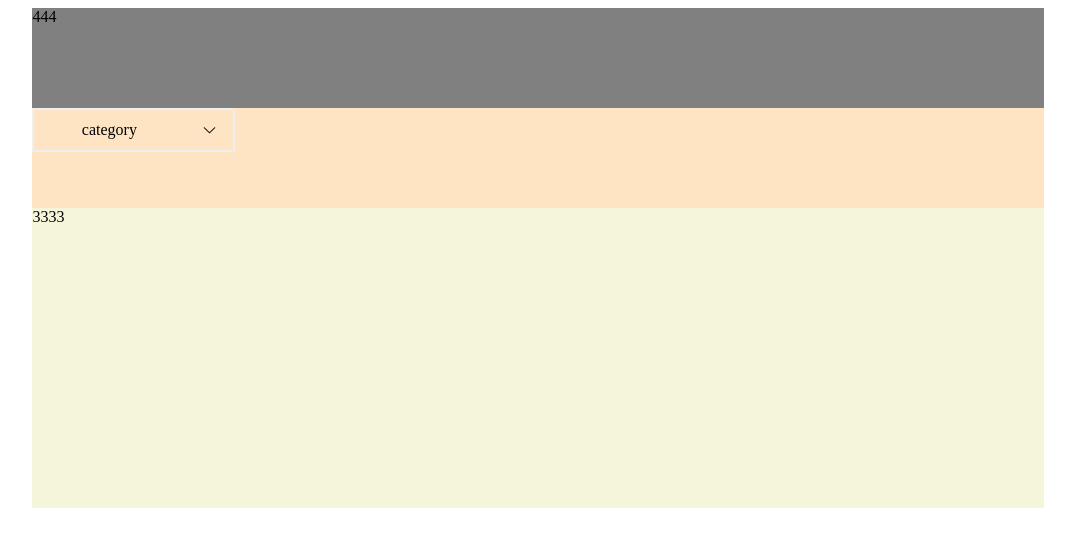
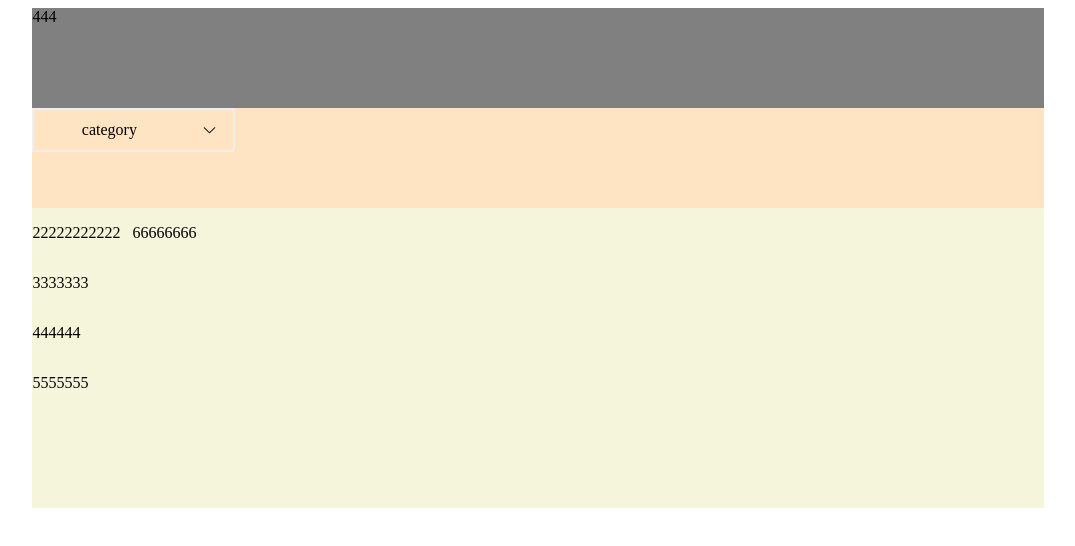
Before and after one commit to huqinqin/blogmall, a Vue app: page /home in a window 1280 px wide. Shown: the top 546 px of the page, without its empty margins (102-1177 px from the left). Built offline with nearby package versions, Linux system fonts and the light colour scheme.

Commit message:
dropdown修改

```diff
--- a/src/components/dropDown.vue
+++ b/src/components/dropDown.vue
@@ -18,7 +18,7 @@ export default {
       categoryList: [
         {
           value: 'life',
-          childrens: ['情感77777777777777777777777', '杂谈','情感', '杂谈']
+          childrens: ['情感', '杂谈','情感', '杂谈']
         },
         {
           value: 'web',
@@ -97,6 +97,8 @@ export default {
               }
               .active{
                   color: red;
+                  font-size: 16px;
+                  font-weight: bold;
               }
               .childcate{
                   position: absolute;
@@ -110,6 +112,8 @@ export default {
                       writing-mode: horizontal-tb;
                       text-align: center;
                       cursor: pointer;
+                      float: left;
+                      width: 100px;
                   }
               }
           }
--- a/src/layout/components/blogFooter.vue
+++ b/src/layout/components/blogFooter.vue
@@ -1,5 +1,13 @@
 <template>
-    <div>3333</div>
+    <div class="blogfoot">
+        <ul class="demo">
+            <li class="demolist"><p>22222222222</p></li>
+            <li class="demolist"><p>3333333</p></li>
+            <li class="demolist"><p>444444</p></li>
+            <li class="demolist"><p>5555555</p></li>
+            <li class="demolist"><p>66666666</p></li>
+        </ul>
+    </div>
 </template>
 
 <script>
@@ -8,6 +16,19 @@ export default {
 }
 </script>
 
-<style scoped>
-
+<style lang="scss">
+   .blogfoot{
+       position: relative;
+       .demo{
+           position: absolute;
+           height: 220px;
+           width: 100%;
+           writing-mode: vertical-lr;
+           .demolist{
+               float: left;
+               width: 100px;
+               writing-mode: horizontal-tb;
+           }
+       }
+   }
 </style>
```
